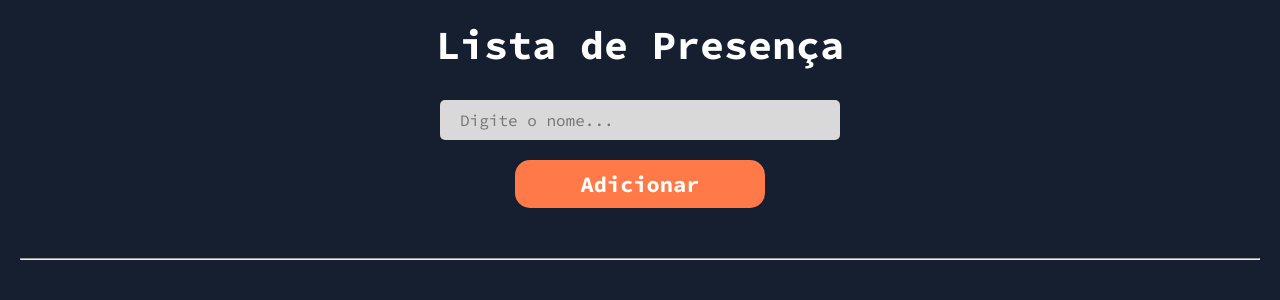
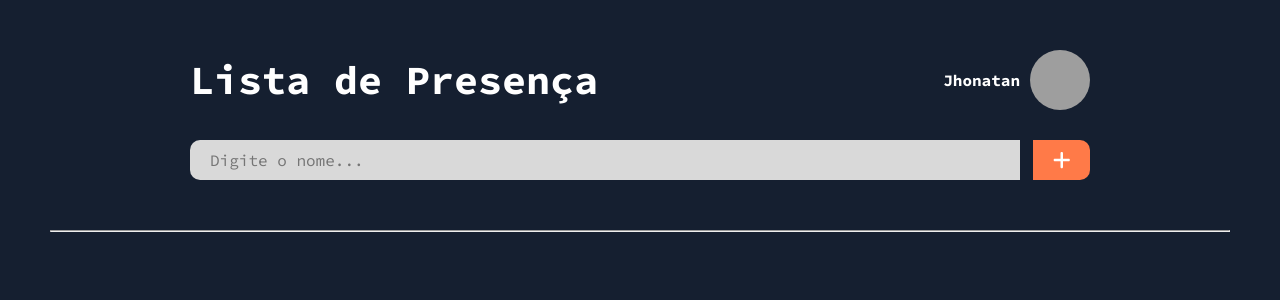
Before and after one commit to JhonatanGAlves/attendance-list, a React (Vite) app: page / in a window 1280 px wide. Shown: the top 300 px of the page. Built offline with nearby package versions, Linux system fonts and the light colour scheme; grey boxes are pictures that could not be loaded.

Commit message:
🏞 title: small changes in the layout as, add an image

```diff
--- a/src/pages/Home/index.tsx
+++ b/src/pages/Home/index.tsx
@@ -1,6 +1,8 @@
 import { useState } from "react"
 import { Card } from "../../components/Card"
 import { Container } from "./styles"
+import { FontAwesomeIcon } from '@fortawesome/react-fontawesome'
+import { faAdd } from '@fortawesome/free-solid-svg-icons'
 
 type Students = {
   name: string,
@@ -27,14 +29,26 @@ export const Home = () => {
   return (
     <Container>
       <>
+        <header>
           <h1>Lista de Presença</h1>
+          <div>
+            <strong>Jhonatan</strong>
+            <img src="https://github.com/JhonatanGAlves.png" alt="Foto do perfil" />
+          </div>
+        </header>
+        <div className="add-new-student">
           <input
             type="text"
             value={studentName}
             onChange={event => setStudentName(event.target.value)}
             placeholder="Digite o nome..."
           />
-        <button onClick={handleAddStudent}>Adicionar</button>
+          <FontAwesomeIcon
+            icon={faAdd}
+            onClick={handleAddStudent}
+          />
+        </div>
+
         <hr />
 
         {students.map(student => (
--- a/src/pages/Home/styles.tsx
+++ b/src/pages/Home/styles.tsx
@@ -4,10 +4,21 @@ export const Container = styled.div`
   display: flex;
   flex-direction: column;
   align-items: center;
-  padding: 20px;
+  padding: 50px;
   height: 100vh;
 
   background: #151F30;
+
+  header {
+    display: flex;
+    justify-content: space-between;
+    align-items: center;
+    width: 900px;
+
+    div {
+      display: flex;
+      align-items: center;
+    }
 
     h1 {
       padding: 0;
@@ -16,15 +27,35 @@ export const Container = styled.div`
       color: #FFFFFF
     }
 
+    strong {
+      margin-right: 10px;
+
+      color: #FFFFFF;
+    }
+
+    img {
+      width: 60px;
+      height: 60px;
+      border-radius: 50%;
+    }
+  }
+
+  .add-new-student {
+    display: flex;
+    justify-content: space-between;
+    align-items: center;
+    height: 40px;
+    margin-top: 30px;
+    width: 900px;
+
     input {
-    margin: 30px 0 20px;
-    width: 400px;
+      width: 830px;
       height: 40px;
       padding: 10px 20px;
 
       border: none;
       outline: none;
-    border-radius: 5px;
+      border-radius: 10px 0 0 10px;
 
       font-size: 16px;
 
@@ -32,8 +63,26 @@ export const Container = styled.div`
       color: #181818;
     }
 
-  button {
-    width: 250px;
+    svg {
+      font-size: 20px;
+      padding: 10px 20px;
+
+      cursor: pointer;
+
+      border-radius: 0 10px 10px 0;
+
+      color: #FFFFFF;
+      background: #FF7A48;
+
+      transition: filter 0.2s;
+
+      &:hover {
+        filter: brightness(0.9);
+      }
+    }
+
+    /* button {
+      width: 50px;
       padding: 10px;
       font-size: 22px;
       font-weight: bold;
@@ -50,7 +99,9 @@ export const Container = styled.div`
       &:hover {
         filter: brightness(0.9);
       }
+    } */
   }
+
 
   hr {
     width: 100%;
```
Lines whose indentation alone changed are shown as unchanged.
